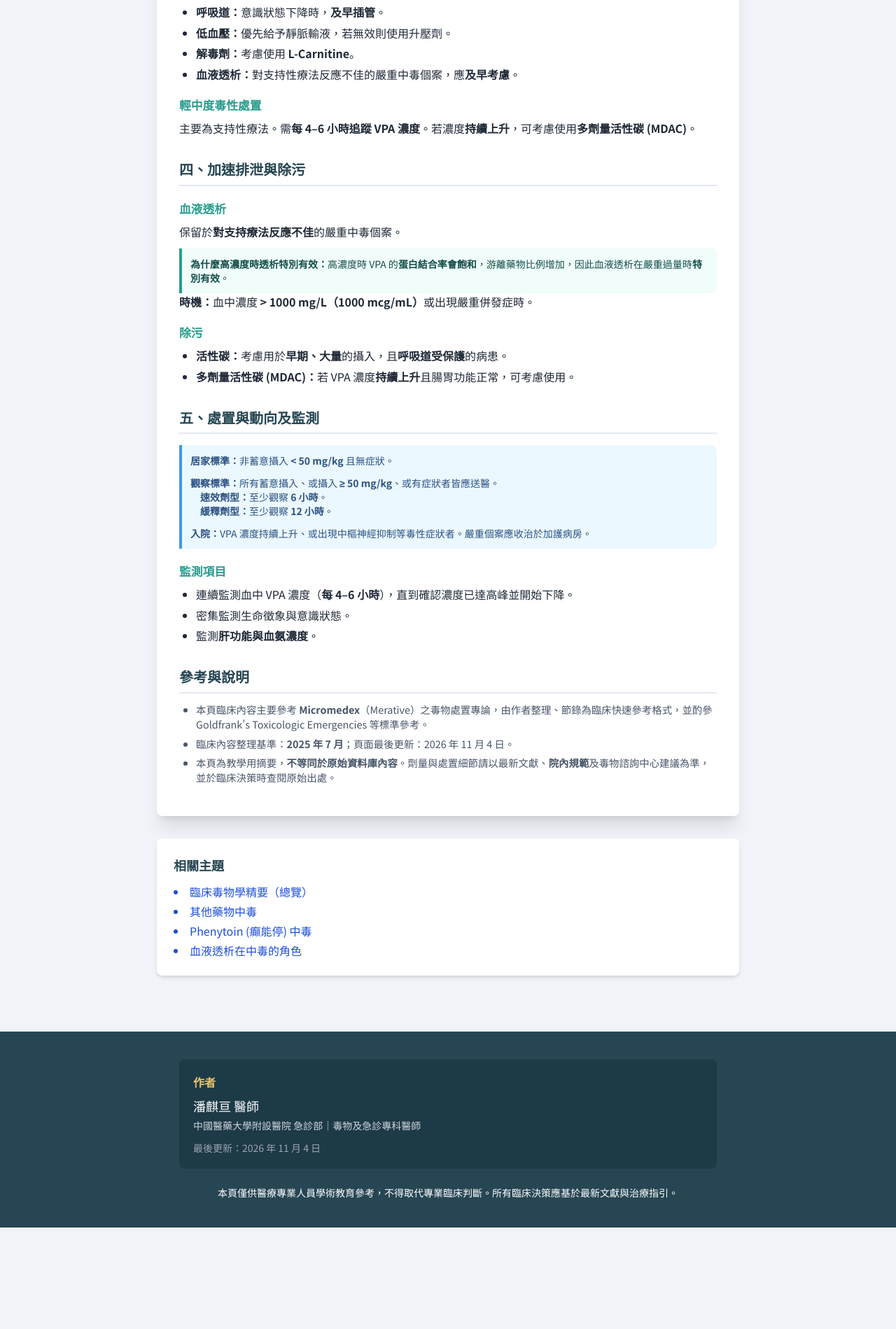
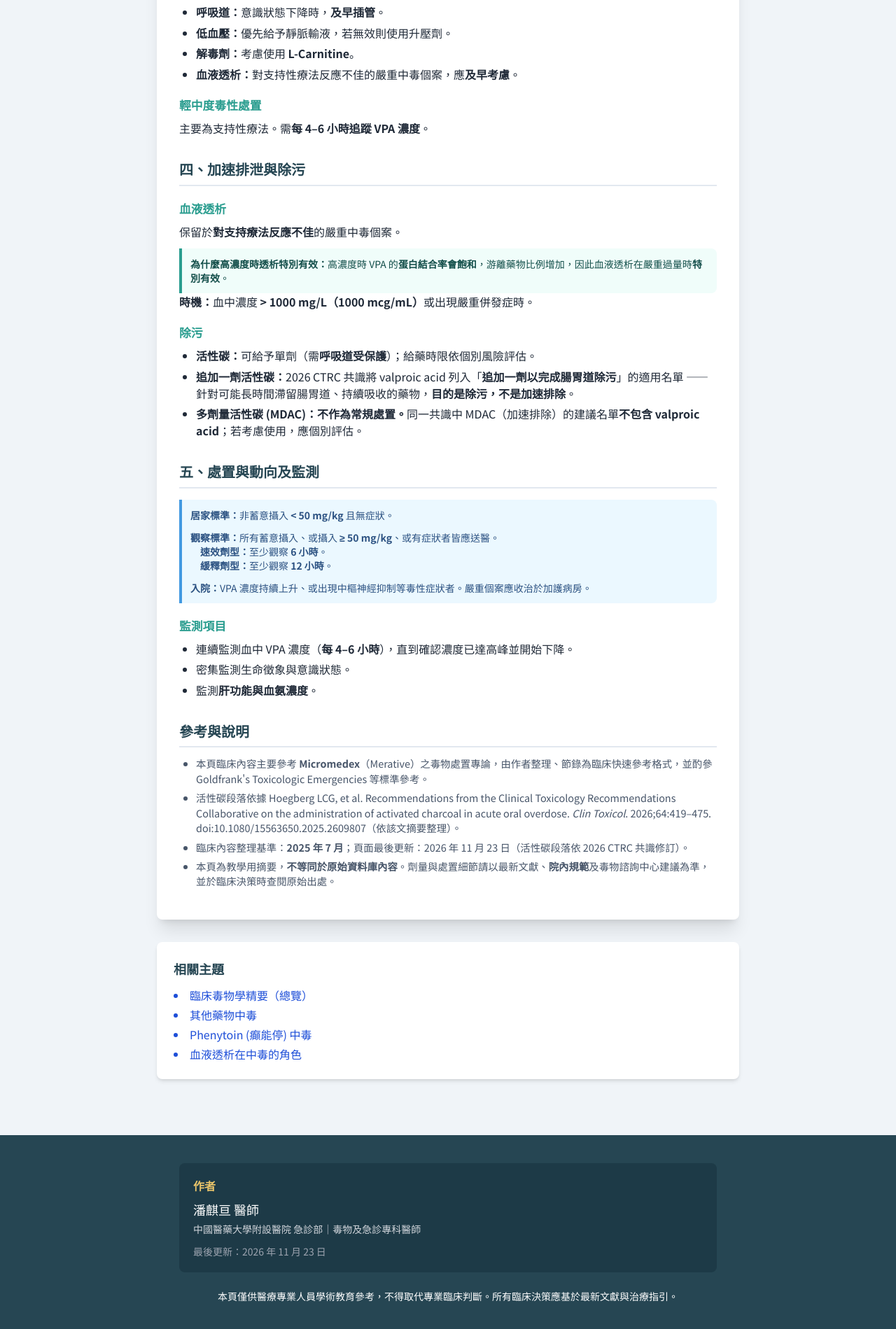
Before and after one commit to ck5227/toxicology, a plain HTML site: page valproic-acid/index.html in a window 1280 px wide. Shown: the part 1221-3120 px from the top of the page at 70% size. Before the commit the page ends 2975 px from the top, so only its background shows below. Drawn offline with Linux system fonts and the light colour scheme.

Commit message:
Valproic acid：活性碳段落依 2026 CTRC 共識修訂
Hoegberg et al., Clin Toxicol 2026;64:419-475（摘要）：
- 急性 valproic acid 攝入適合給活性碳
- 列入「追加一劑以完成腸胃道除污」名單
- 不在 MDAC（加速排除）建議名單

首頁卡片：MDAC 自「治療核心」標題移除；刪去「腸肝循環可考慮
MDAC」之臨床陷阱敘述，改為單劑＋追加一劑、MDAC 不作為常規、
若考慮應個別評估。與首頁除污流程段落既有之 CTRC 說法一致。
子頁：輕中度處置刪除 MDAC 建議；除污分列單劑、追加一劑、MDAC；
參考資料補上 CTRC 文獻。

Co-Authored-By: Claude Opus 5.5 <noreply@anthropic.com>

```diff
--- a/sitemap.xml
+++ b/sitemap.xml
@@ -165,7 +165,7 @@
   </url>
   <url>
     <loc>https://ck5227.github.io/toxicology/valproic-acid/</loc>
-    <lastmod>2026-11-04</lastmod>
+    <lastmod>2026-11-23</lastmod>
     <changefreq>monthly</changefreq>
     <priority>0.8</priority>
   </url>
--- a/valproic-acid/index.html
+++ b/valproic-acid/index.html
@@ -25,7 +25,7 @@
   "url": "https://ck5227.github.io/toxicology/valproic-acid/",
   "inLanguage": "zh-Hant",
   "description": "L-Carnitine 使用時機與劑量、高血氨症處置、透析在高濃度時特別有效的理由。",
-  "dateModified": "2026-11-04",
+  "dateModified": "2026-11-23",
   "isPartOf": {
     "@type": "WebSite",
     "name": "臨床毒物學精要",
@@ -154,7 +154,7 @@
             <li><b>血液透析：</b>對支持性療法反應不佳的嚴重中毒個案，應<b>及早考慮</b>。</li>
         </ul>
         <h4>輕中度毒性處置</h4>
-        <p>主要為支持性療法。需<b>每 4–6 小時追蹤 VPA 濃度</b>。若濃度<b>持續上升</b>，可考慮使用<b>多劑量活性碳 (MDAC)</b>。</p>
+        <p>主要為支持性療法。需<b>每 4–6 小時追蹤 VPA 濃度</b>。</p>
 
         <h3>四、加速排泄與除污</h3>
         <h4>血液透析</h4>
@@ -165,8 +165,9 @@
         <p><b>時機：</b>血中濃度 <b>&gt; 1000 mg/L（1000 mcg/mL）</b>或出現嚴重併發症時。</p>
         <h4>除污</h4>
         <ul>
-            <li><b>活性碳：</b>考慮用於<b>早期、大量</b>的攝入，且<b>呼吸道受保護</b>的病患。</li>
-            <li><b>多劑量活性碳 (MDAC)：</b>若 VPA 濃度<b>持續上升</b>且腸胃功能正常，可考慮使用。</li>
+            <li><b>活性碳：</b>可給予單劑（需<b>呼吸道受保護</b>）；給藥時限依個別風險評估。</li>
+            <li><b>追加一劑活性碳：</b>2026 CTRC 共識將 valproic acid 列入「<b>追加一劑以完成腸胃道除污</b>」的適用名單 —— 針對可能長時間滯留腸胃道、持續吸收的藥物，<b>目的是除污，不是加速排除</b>。</li>
+            <li><b>多劑量活性碳 (MDAC)：</b><b>不作為常規處置。</b>同一共識中 MDAC（加速排除）的建議名單<b>不包含 valproic acid</b>；若考慮使用，應個別評估。</li>
         </ul>
 
         <h3>五、處置與動向及監測</h3>
@@ -187,7 +188,8 @@
         <h3>參考與說明</h3>
         <ul style="font-size:.9rem;color:#475569">
             <li>本頁臨床內容主要參考 <b>Micromedex</b>（Merative）之毒物處置專論，由作者整理、節錄為臨床快速參考格式，並酌參 Goldfrank's Toxicologic Emergencies 等標準參考。</li>
-            <li>臨床內容整理基準：<b>2025 年 7 月</b>；頁面最後更新：2026 年 11 月 4 日。</li>
+            <li>活性碳段落依據 Hoegberg LCG, et al. Recommendations from the Clinical Toxicology Recommendations Collaborative on the administration of activated charcoal in acute oral overdose. <i>Clin Toxicol</i>. 2026;64:419–475. doi:10.1080/15563650.2025.2609807（依該文摘要整理）。</li>
+            <li>臨床內容整理基準：<b>2025 年 7 月</b>；頁面最後更新：2026 年 11 月 23 日（活性碳段落依 2026 CTRC 共識修訂）。</li>
             <li>本頁為教學用摘要，<b>不等同於原始資料庫內容</b>。劑量與處置細節請以最新文獻、<b>院內規範</b>及毒物諮詢中心建議為準，並於臨床決策時查閱原始出處。</li>
         </ul>
     </article>
@@ -210,7 +212,7 @@
             <p class="font-bold text-[#e9c46a] mb-2">作者</p>
             <p class="text-lg">潘麒亘 醫師</p>
             <p class="text-sm text-gray-300 mt-1">中國醫藥大學附設醫院 急診部｜毒物及急診專科醫師</p>
-            <p class="text-sm text-gray-400 mt-3">最後更新：2026 年 11 月 4 日</p>
+            <p class="text-sm text-gray-400 mt-3">最後更新：2026 年 11 月 23 日</p>
         </div>
         <div class="text-center text-sm">
             <p>本頁僅供醫療專業人員學術教育參考，不得取代專業臨床判斷。所有臨床決策應基於最新文獻與治療指引。</p>
```
Also changed, not shown: index.html (+3 -2 lines).
